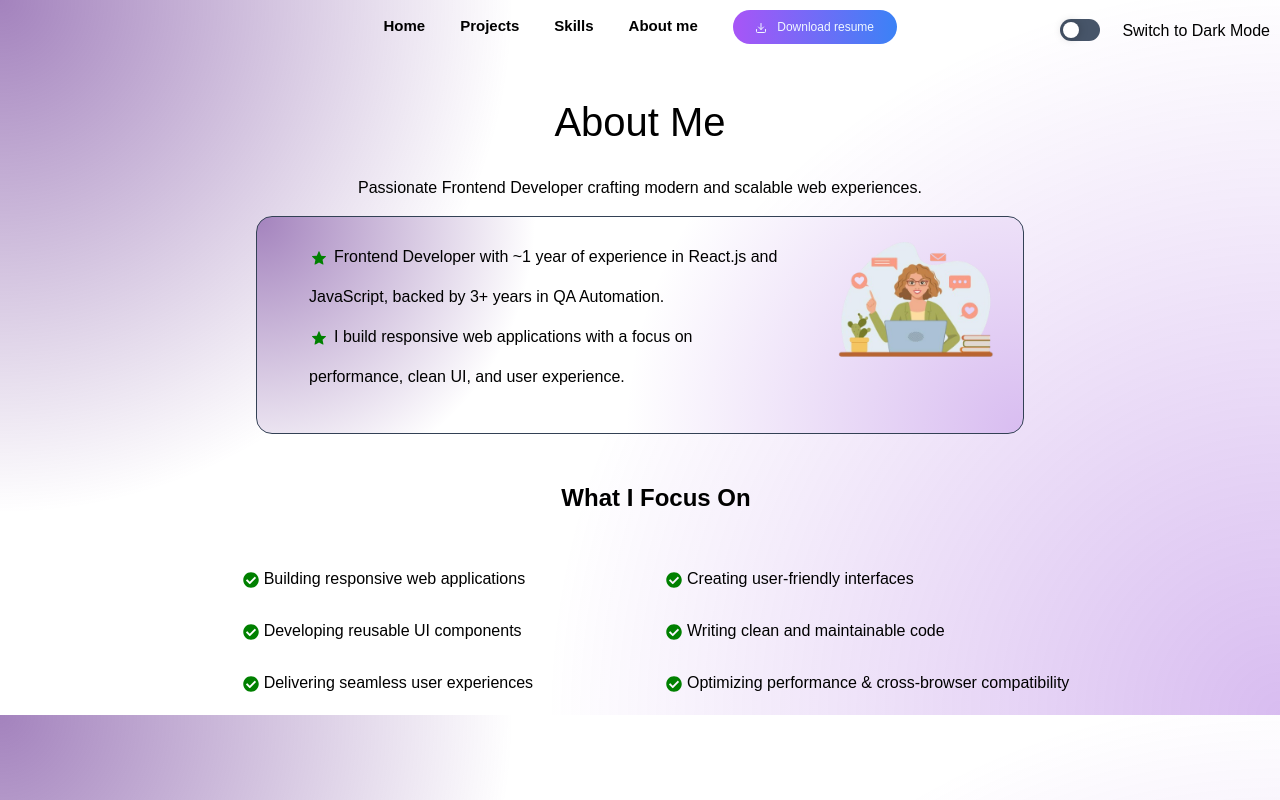
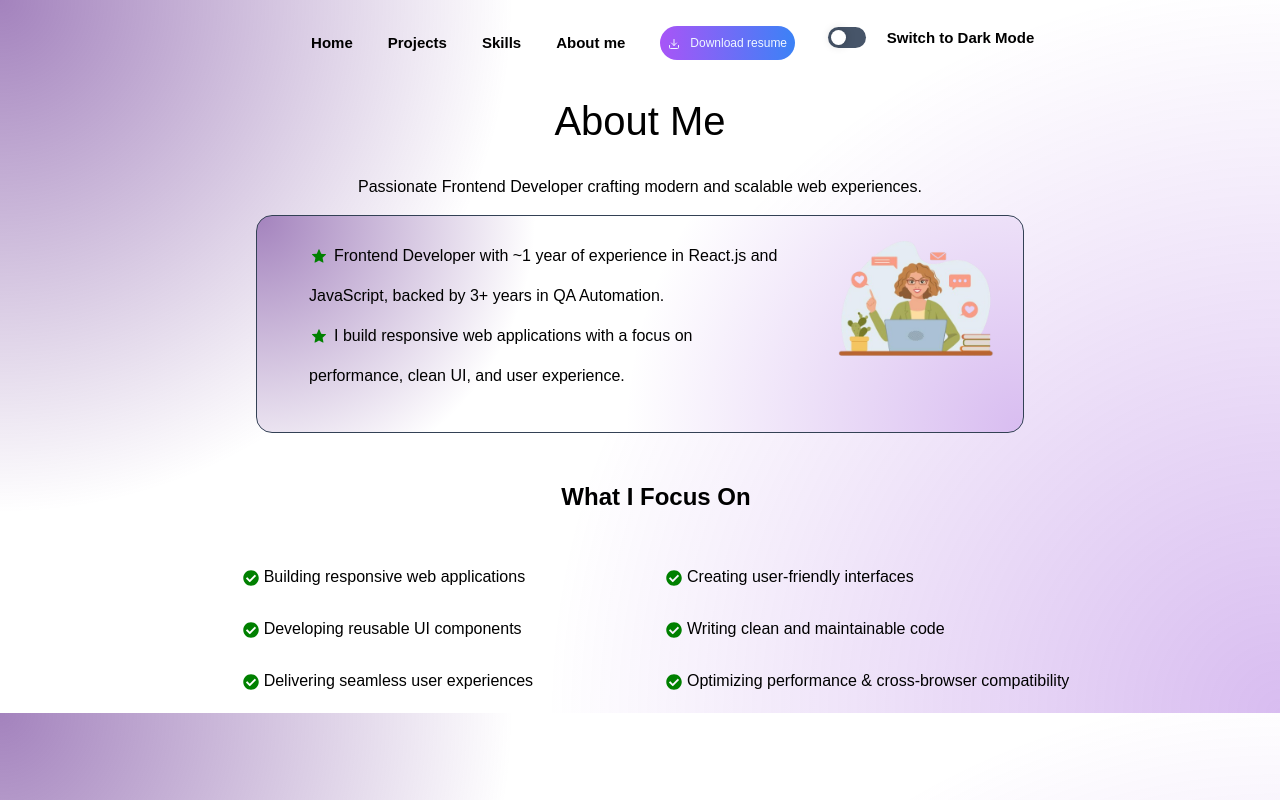
Before and after one commit to Shreejad123/shreeja_portfolio, a React (Vite) app: page /about in a window 1280 px wide. Built offline with nearby package versions, Linux system fonts and the light colour scheme.

Commit message:
made navbar smartphone responsive

```diff
--- a/src/components/themeSwitch.module.css
+++ b/src/components/themeSwitch.module.css
@@ -1,7 +1,8 @@
 .switch {
   position: relative;
   display: inline-block;
-  top: -25px;
+  left: 2.604vw;
+  top: 0.521vw;
 }
 
 .theme {
--- a/src/navBar.jsx
+++ b/src/navBar.jsx
@@ -8,32 +8,88 @@ import Projects from "./components/project";
 import ThemeToggleButton from "./components/themeTogglebutton";
 import ExampleDoc from "../src/assets/Shreeja D Kotian_resume.pdf";
 import { LuDownload } from "react-icons/lu";
+import { useState } from "react";
+import CloseMenu from "./assets/close.svg";
+import MenuIcon from "./assets/menu.svg";
 function NavBar() {
+  const [click, setClick] = useState(false);
+  const handleClick = () => setClick(!click);
+  const closeMobileMenu = () => setClick(false);
   const navigate = useNavigate();
   return (
     <>
-      <p className={styles.iconsContainer}>
-        <span className={styles.icons} onClick={() => navigate("/")}>
+      <div className={styles.iconsContainer}>
+        <ul className={`${styles.navOptions} ${click ? styles.active : ""}`}>
+          <li>
+            <span
+              className={styles.icons}
+              onClick={() => {
+                navigate("/");
+                closeMobileMenu();
+              }}
+            >
               Home
             </span>
-        <span className={styles.icons} onClick={() => navigate("/projects")}>
+          </li>
+          <li>
+            <span
+              className={styles.icons}
+              onClick={() => {
+                navigate("/projects");
+                closeMobileMenu();
+              }}
+            >
               Projects
             </span>
-        <span className={styles.icons} onClick={() => navigate("/skills")}>
+          </li>
+          <li>
+            <span
+              className={styles.icons}
+              onClick={() => {
+                navigate("/skills");
+                closeMobileMenu();
+              }}
+            >
               Skills
             </span>
-        <span className={styles.icons} onClick={() => navigate("/about")}>
+          </li>
+          <li>
+            <span
+              className={styles.icons}
+              onClick={() => {
+                navigate("/about");
+                closeMobileMenu();
+              }}
+            >
               About me
             </span>
-        <a href={ExampleDoc} download="Shreeja_D_Kotian_resume" target="_blank">
+          </li>
+
+          <li>
+            <a
+              href={ExampleDoc}
+              download="Shreeja_D_Kotian_resume"
+              target="_blank"
+            >
               <button className={`btn btn-info ${styles.resume}`}>
                 <LuDownload /> &nbsp; Download resume
               </button>
             </a>
-        <span className={styles.theme}>
+          </li>
+          <li>
+            <span className={styles.icons}>
               <ThemeToggleButton />
             </span>
-      </p>
+          </li>
+        </ul>
+      </div>
+      <div className={styles.mobileMenu} onClick={handleClick}>
+        <img
+          src={click ? CloseMenu : MenuIcon}
+          alt="menu"
+          className={styles.menuIcon}
+        />
+      </div>
     </>
   );
 }
--- a/src/navBar.module.css
+++ b/src/navBar.module.css
@@ -1,7 +1,15 @@
 .iconsContainer {
-  margin: 10px;
   text-align: center;
   cursor: pointer;
+  margin: 20px;
+}
+.navOptions {
+  display: flex;
+  align-items: center;
+  justify-content: center;
+}
+.mobileMenu {
+  display: none;
 }
 .icons {
   margin-right: 35px;
@@ -13,7 +21,7 @@
 }
 
 .resume {
-  width: 13%;
+  width: 100%;
   padding: 8px;
   border-radius: 50px;
   font-size: 12px;
@@ -24,3 +32,45 @@
 .customBtn:hover {
   box-shadow: 4px 4px 10px rgba(0, 0, 0, 0.3);
 }
+@media (max-width: 700px) {
+  .navOptions {
+    display: flex;
+    flex-direction: column;
+    width: 100%;
+    height: 350px;
+    position: absolute;
+    top: 80px;
+    left: 100%;
+    transition: all 0.5s ease;
+    gap: 0;
+  }
+
+  li {
+    margin-left: 100px;
+  }
+  .active {
+    left: 0;
+    background-color: aliceblue;
+    opacity: 1;
+    z-index: 1000;
+    color: black;
+  }
+  .mobileMenu {
+    display: flex;
+    position: absolute;
+    right: 15px;
+    top: 15px;
+    z-index: 9999;
+    cursor: pointer;
+  }
+  .heading {
+    font-size: 20px;
+    color: aliceblue;
+    margin-right: 100px;
+  }
+  .menuIcon {
+    width: 40px;
+    height: 40px;
+    color: white;
+  }
+}
```
Also changed, not shown: src/assets/close.svg (added), src/assets/menu.svg (added). Lines whose indentation alone changed are shown as unchanged.
